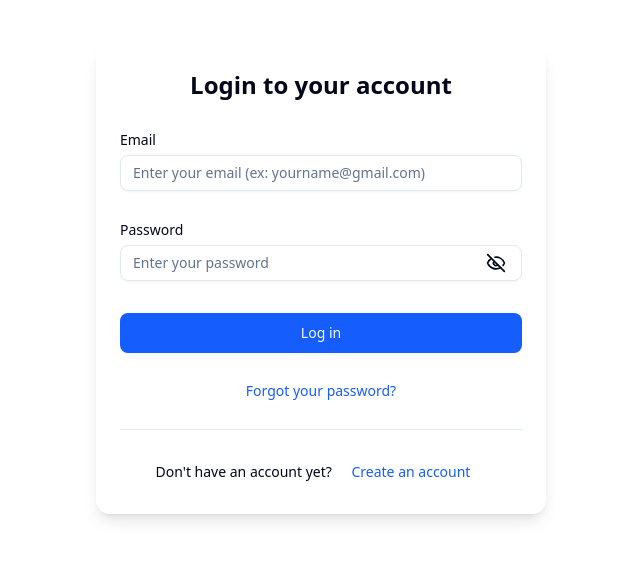
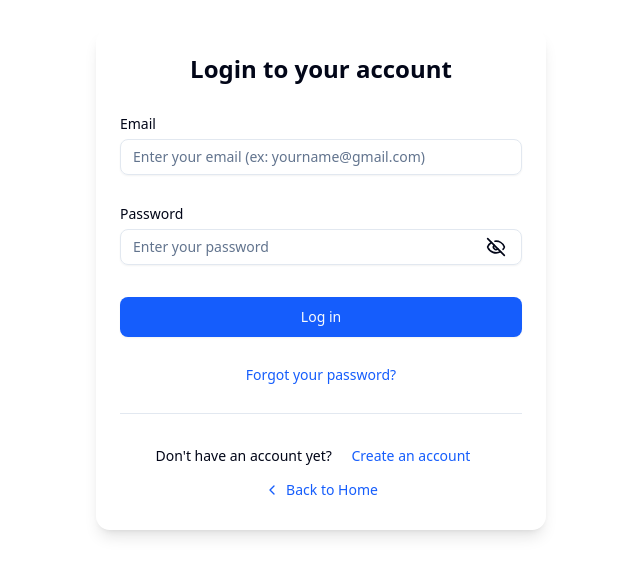
Before and after one commit to npier97/ScrumPilot, a React (Vite) app: page /login in a window 1280 px wide. Shown: the part 121-696 px from the top of the page, without its empty margins (319-959 px from the left). Built offline with nearby package versions, Linux system fonts and the light colour scheme; no server answers.

Commit message:
feat: add back to home button to login and sign up pages

```diff
--- /dev/null
+++ b/src/components/Auth/BackToHomeButton.tsx
@@ -0,0 +1,24 @@
+import { Button } from '../ui/button';
+import { Link } from '@tanstack/react-router';
+import { ChevronLeft } from 'lucide-react';
+import { useTranslation } from 'react-i18next';
+
+const BackToHomeButton = () => {
+  const { t } = useTranslation();
+
+  return (
+    <Button
+      asChild
+      variant='ghost'
+      size='sm'
+      className='px-2 text-blue-600 hover:text-black'
+    >
+      <Link to='/'>
+        <ChevronLeft aria-hidden='true' />
+        {t('forms.backToHome')}
+      </Link>
+    </Button>
+  );
+};
+
+export default BackToHomeButton;
--- a/src/components/Auth/Login/index.tsx
+++ b/src/components/Auth/Login/index.tsx
@@ -1,4 +1,5 @@
 import AuthForm from '../AuthForm';
+import BackToHomeButton from '../BackToHomeButton';
 import ForgotPasswordForm from './ForgotPasswordForm';
 import { useState } from 'react';
 import { useTranslation } from 'react-i18next';
@@ -28,6 +29,7 @@ const LogIn = () => {
           isVisible={showForgotPasswordForm}
           toggleIsVisible={toggleForgotPasswordPage}
         />
+        <BackToHomeButton />
       </div>
     </div>
   );
--- a/src/components/Auth/Signup/index.tsx
+++ b/src/components/Auth/Signup/index.tsx
@@ -1,4 +1,5 @@
 import AuthForm from '../AuthForm';
+import BackToHomeButton from '../BackToHomeButton';
 import { useTranslation } from 'react-i18next';
 
 const Signup = () => {
@@ -13,6 +14,7 @@ const Signup = () => {
           </h1>
         </div>
         <AuthForm authType='sign-up' />
+        <BackToHomeButton />
       </div>
     </div>
   );
--- a/src/utils/i18n/locales/en/en.json
+++ b/src/utils/i18n/locales/en/en.json
@@ -32,6 +32,7 @@
     "signupTitle": "Create your account",
     "login": "Log in",
     "signup": "Sign up",
+    "backToHome": "Back to Home",
     "forgotPwd": "Forgot your password?",
     "noAccountYet": "Don't have an account yet?",
     "alreadyHaveAccount": "Already have an account?",
--- a/src/utils/i18n/locales/fr/fr.json
+++ b/src/utils/i18n/locales/fr/fr.json
@@ -32,6 +32,7 @@
     "signupTitle": "Créez votre compte",
     "login": "Se connecter",
     "signup": "S'inscrire",
+    "backToHome": "Retour à l'accueil",
     "forgotPwd": "Mot de passe oublié ?",
     "noAccountYet": "Vous n'avez pas encore de compte ?",
     "alreadyHaveAccount": "Vous avez déjà un compte ?",
```
